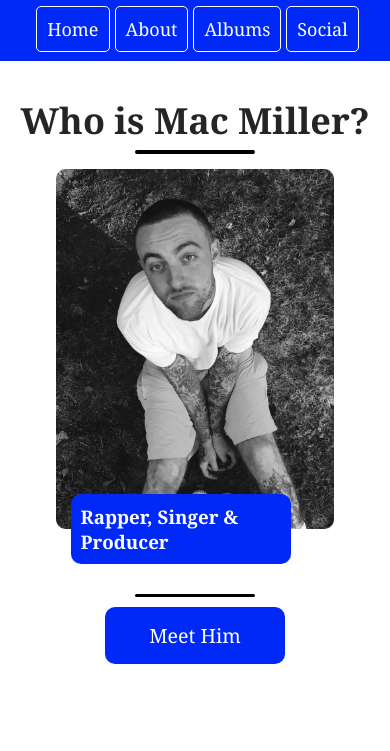
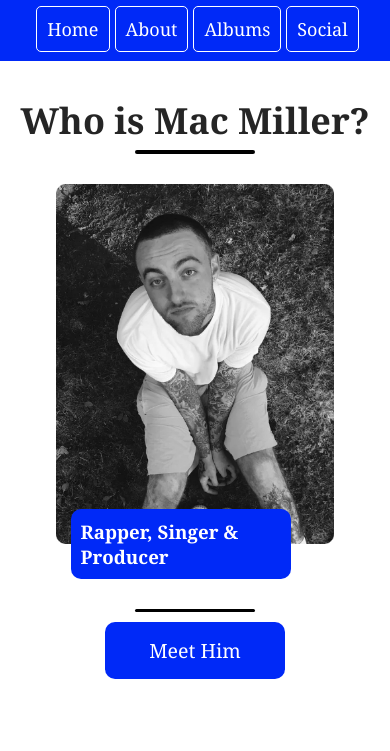
Before and after one commit to rovicz/MacMillerBlog, a plain HTML site: page index.html in a window 390 px wide. Shown: the part 93-844 px from the top of the page. Drawn offline with Linux system fonts and the light colour scheme.

Commit message:
responsive 1.8.2

```diff
--- a/src/style.css
+++ b/src/style.css
@@ -158,7 +158,7 @@
   }
 
   .home h2 {
-    padding: 60px 0 15px 0;
+    padding: 60px 0 30px 0;
     font-size: 2.25em;
   }
 
```
